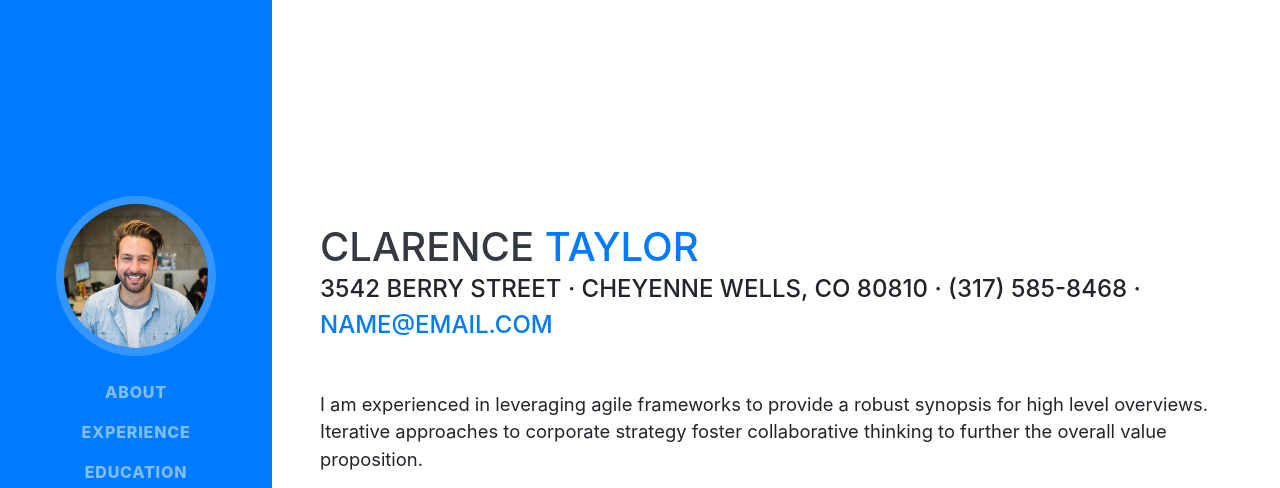
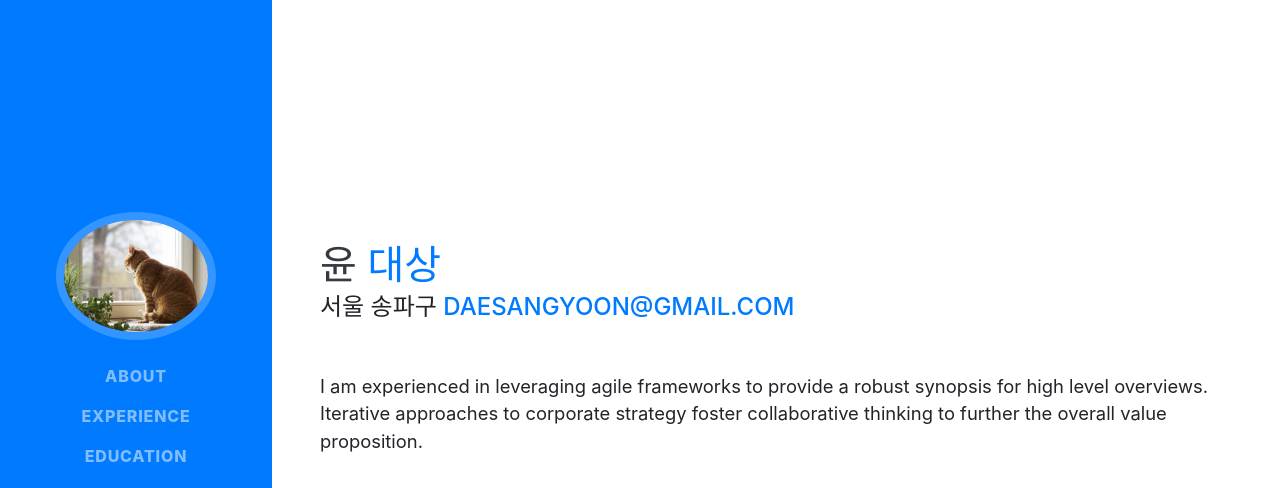
Before and after one commit to yds725/yds725.github.io, a website with bundled scripts: page index.html in a window 1280 px wide. Shown: the top 488 px of the page. Built offline with nearby package versions, Linux system fonts and the light colour scheme; a web font is replaced by a local one.

Commit message:
Some changed

```diff
--- a/index.html
+++ b/index.html
@@ -8,7 +8,7 @@
   <meta name="description" content="">
   <meta name="author" content="">
 
-  <title>Resume - Start Bootstrap Theme</title>
+  <title>Daesang Homepage</title>
 
   <!-- Bootstrap core CSS -->
   <link href="vendor/bootstrap/css/bootstrap.min.css" rel="stylesheet">
@@ -29,7 +29,7 @@
     <a class="navbar-brand js-scroll-trigger" href="#page-top">
       <span class="d-block d-lg-none">Clarence Taylor</span>
       <span class="d-none d-lg-block">
-        <img class="img-fluid img-profile rounded-circle mx-auto mb-2" src="img/profile.jpg" alt="">
+        <img class="img-fluid img-profile rounded-circle mx-auto mb-2" src="img/profile2.jpg" alt="">
       </span>
     </a>
     <button class="navbar-toggler" type="button" data-toggle="collapse" data-target="#navbarSupportedContent" aria-controls="navbarSupportedContent" aria-expanded="false" aria-label="Toggle navigation">
@@ -63,11 +63,10 @@
 
     <section class="resume-section p-3 p-lg-5 d-flex align-items-center" id="about">
       <div class="w-100">
-        <h1 class="mb-0">Clarence
-          <span class="text-primary">Taylor</span>
+        <h1 class="mb-0">윤
+          <span class="text-primary">대상</span>
         </h1>
-        <div class="subheading mb-5">3542 Berry Street · Cheyenne Wells, CO 80810 · (317) 585-8468 ·
-          <a href="mailto:name@email.com">name@email.com</a>
+        <div class="subheading mb-5">서울 송파구 <a href="mailto:daesangyoon@gmail.com">daesangyoon@gmail.com</a>
         </div>
         <p class="lead mb-5">I am experienced in leveraging agile frameworks to provide a robust synopsis for high level overviews. Iterative approaches to corporate strategy foster collaborative thinking to further the overall value proposition.</p>
         <div class="social-icons">
```
Also changed, not shown: img/profile2.jpg (added).
